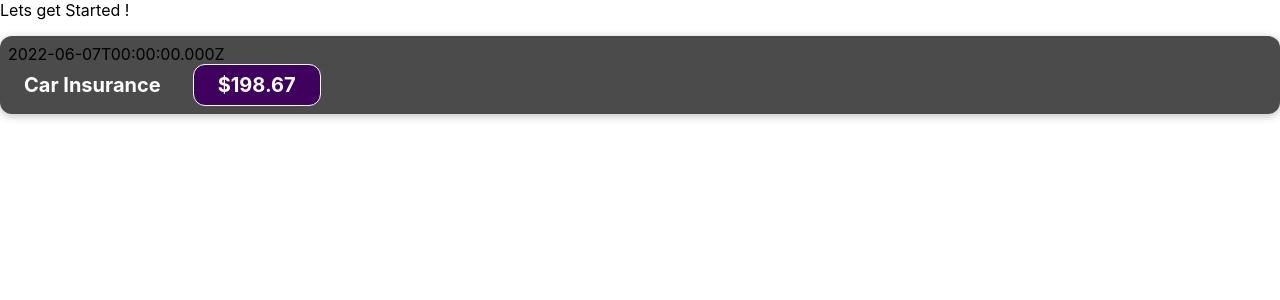
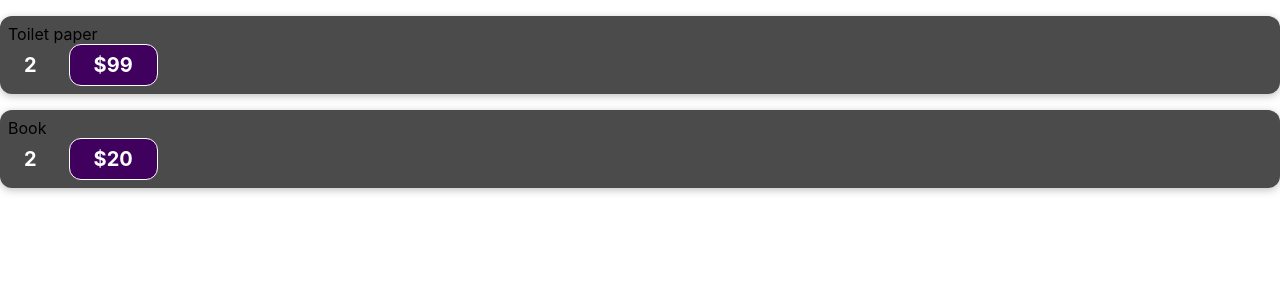
Before and after one commit to egemenbahtiyar/my-react-app, a React (Create React App) app: page / in a window 1280 px wide. Shown: the top 300 px of the page. Built offline with nearby package versions, Linux system fonts and the light colour scheme.

Commit message:
props was used.

```diff
--- a/src/App.js
+++ b/src/App.js
@@ -1,8 +1,31 @@
 import ExpenseItem from "./components/ExpenseItem";
 function App() {
+    const dataList = [
+        {
+            id: 1,
+            title: "Toilet paper",
+            amount: 2,
+            price: "$99",
+        },
+        {
+            id: 2,
+            title: "Book",
+            amount: 2,
+            price: "$20",
+        },
+    ];
     return (
         <div>
-            Lets get Started !<ExpenseItem></ExpenseItem>
+            <ExpenseItem
+                title={dataList[0].title}
+                amount={dataList[0].amount}
+                price={dataList[0].price}
+            ></ExpenseItem>
+            <ExpenseItem
+                title={dataList[1].title}
+                amount={dataList[1].amount}
+                price={dataList[1].price}
+            ></ExpenseItem>
         </div>
     );
 }
--- a/src/components/ExpenseItem.js
+++ b/src/components/ExpenseItem.js
@@ -1,15 +1,15 @@
 import "./ExpenseItem.css";
-function ExpenseItem() {
-    let expenseDate = new Date(2022, 5, 7);
-    let expenseDescription = "Car Insurance";
-    let expensePrice = "198.67";
+function ExpenseItem(props) {
+    // let expenseDate = new Date(2022, 5, 7);
+    // let expenseDescription = "Car Insurance";
+    // let expensePrice = "198.67";
     return (
         <div className="expense-item">
             <div>
-                <div>{expenseDate.toISOString()}</div>
+                <div>{props.title}</div>
                 <div className="expense-item__description">
-                    <h2>{expenseDescription}</h2>
-                    <div className="expense-item__price">${expensePrice}</div>
+                    <h2>{props.amount}</h2>
+                    <div className="expense-item__price">{props.price}</div>
                 </div>
             </div>
         </div>
```
